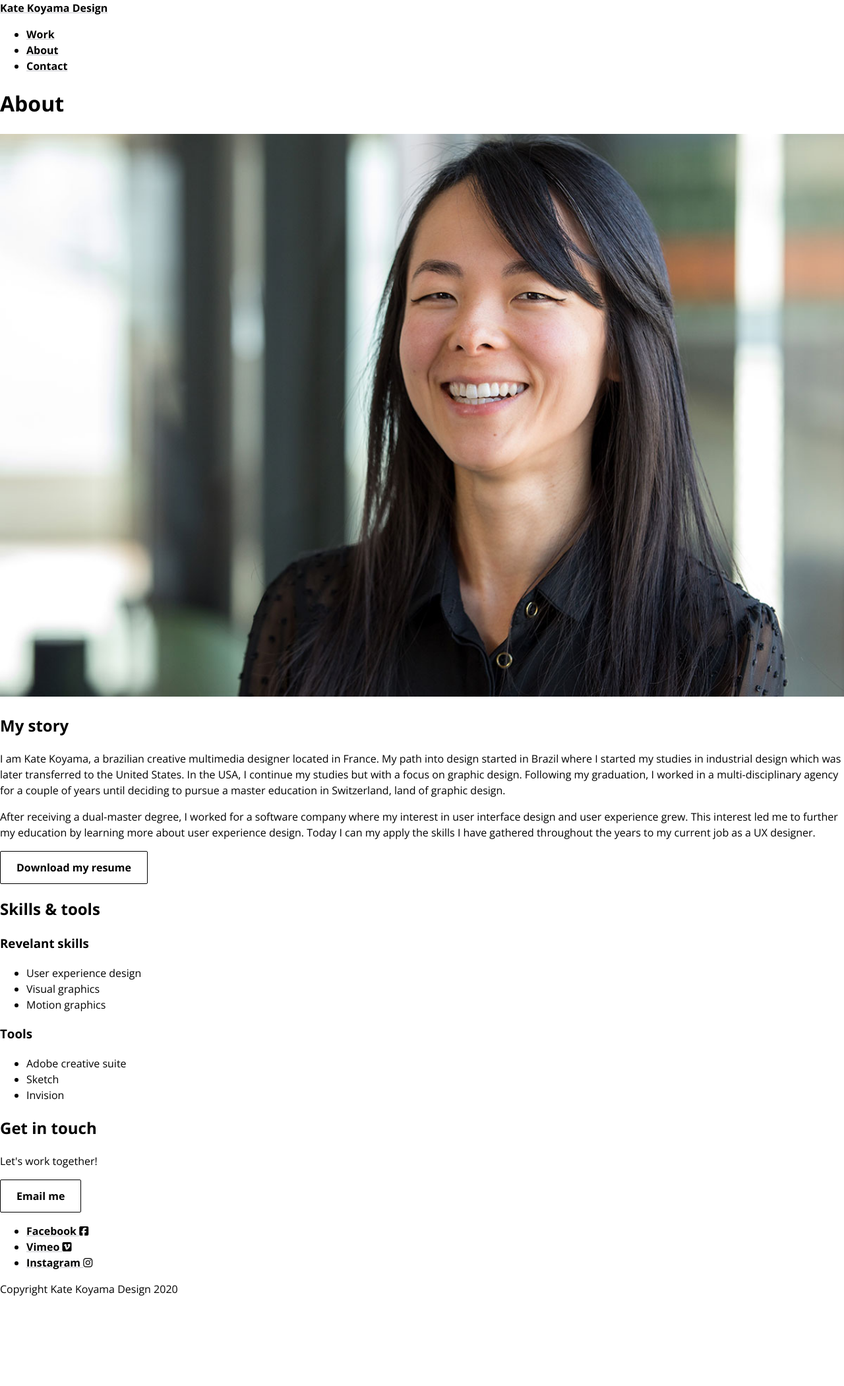
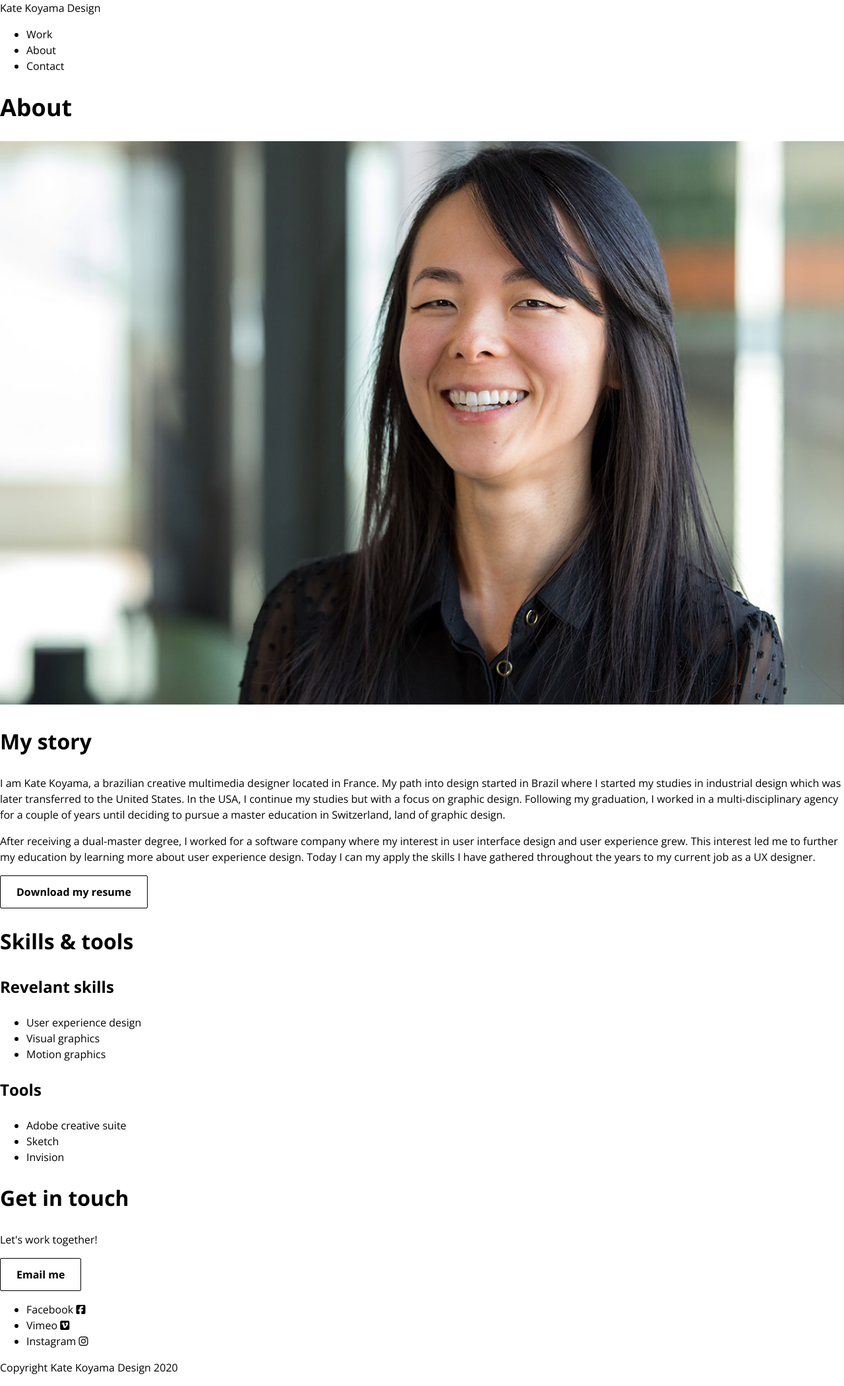
Before and after one commit to katekoyama/portfolio-website, a PHP site: page /about.html in a window 1280 px wide. Shown: the whole page at 66% size. Before the commit the page ends 1964 px from the top, so only its background shows below. Run offline with PHP 8.4, Linux system fonts and the light colour scheme; some libraries are stand-ins or nearby versions.

Commit message:
Added "em" to headings

```diff
--- a/css/style.css
+++ b/css/style.css
@@ -21,19 +21,19 @@ h1, h2, h3, h4{
 }
 
 h1{
-  font-size: 2.25; /* 36 px */
+  font-size: 2.25em; /* 36 px */
 }
 
 h2{
-  font-size: 2; /* 32 px */
+  font-size: 2em; /* 32 px */
 }
 
 h3{
-  font-size: 1.5; /* 24 px */
+  font-size: 1.5em; /* 24 px */
 }
 
 h4{
-  font-size: 1.25; /* 20 px */
+  font-size: 1.25em; /* 20 px */
 }
 
 img{
@@ -42,13 +42,11 @@ width: 100%;
 
 a{
   color: #000000;
-  text-decoration: underline;
-  text-decoration-color: #c6c7cd;
-  font-weight: 700;
+  text-decoration: none;
 }
-
+/* usually best to have a and a:visited the same color (also for privacy reasons)*/
 a:visited{
-
+  color: #000000;
 }
 
 a:hover,
@@ -63,19 +61,20 @@ a:active{
 
 .button{
   display: inline-block;
+  font-weight: 700;
   color: #ffffff;
-  text-decoration: none;
   padding: 12px 24px;
   background-color: #000000;
   border-radius: 2px;
 }
+.button:visited{
+  color:#ffffff;
+}
 .button:hover{
+  opacity: 0.8;
   text-decoration: none;
-  opacity: 0.8;
 }
-.button:active{
-  opacity: 0.6;
-}
+
 .button.secondary{
   color: #000000;
   background-color: #ffffff;
@@ -83,6 +82,7 @@ a:active{
 }
 .button.secondary:hover{
   color: #ffffff;
-  background-color: #000000 !important;
+  background-color: #000000;
+  opacity: 1;
   text-decoration: none;
 }
```
Also changed, not shown: 1 other file.
